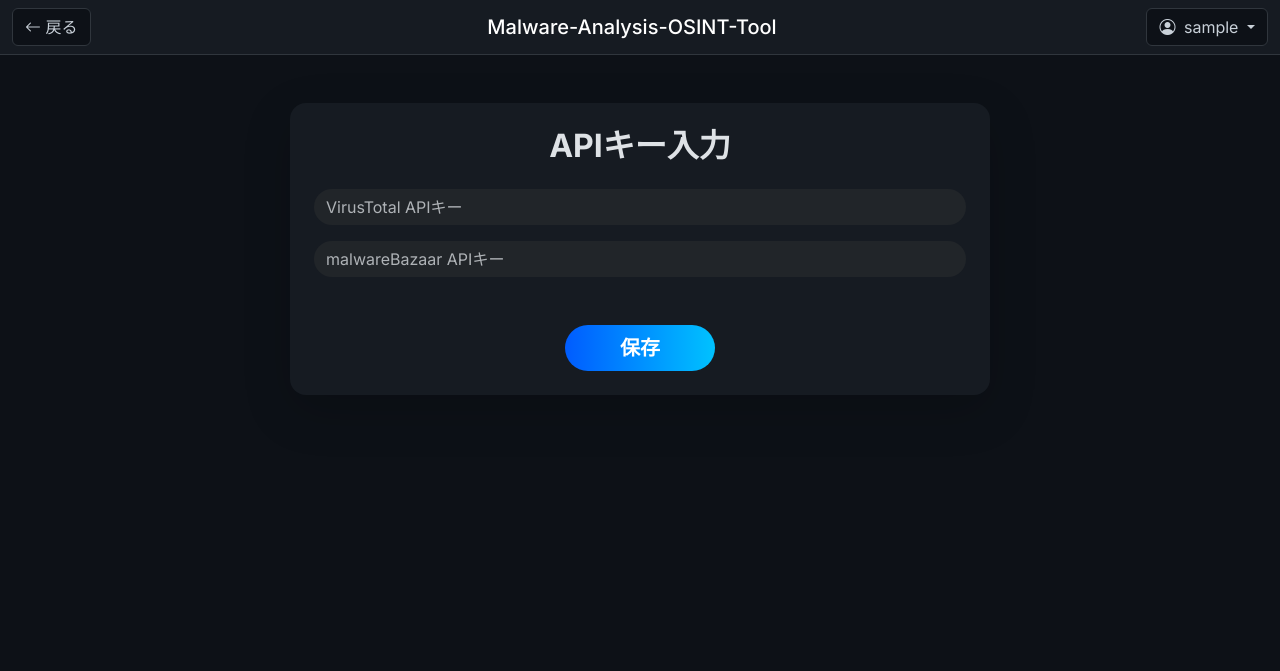
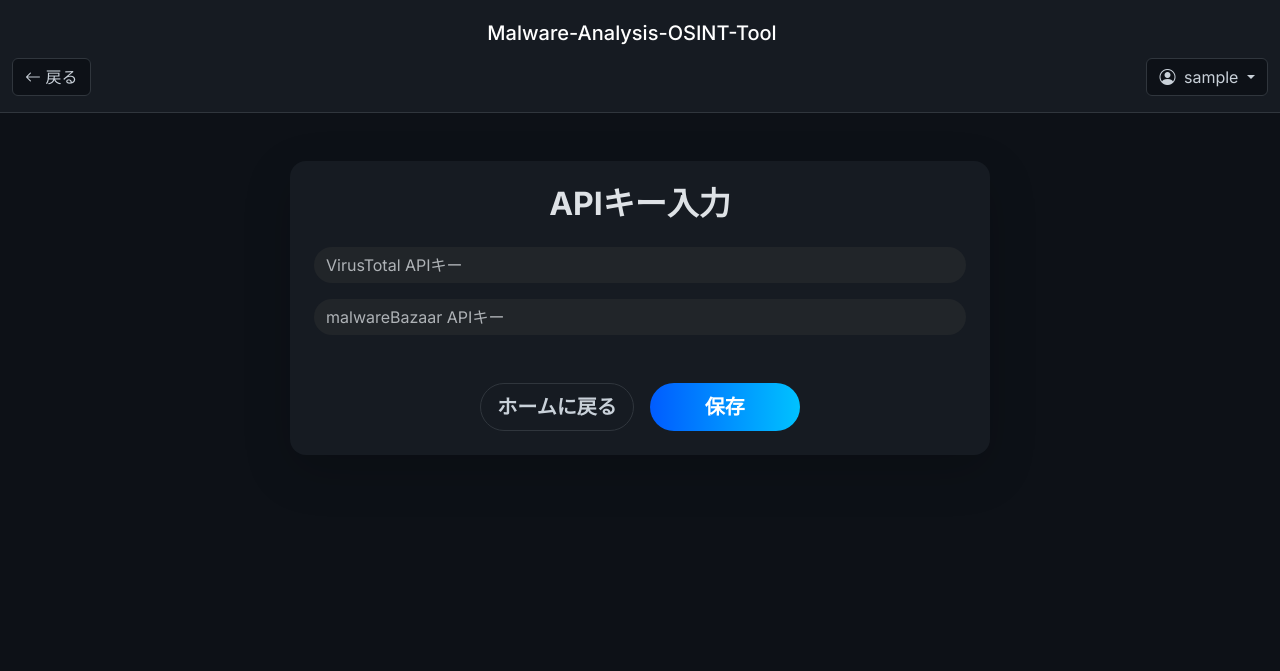
Before and after one commit to kosuke222/-----3, a Flask app: page /api_key in a window 1280 px wide. Shown: the top 671 px of the page. Run offline with Flask 3, Linux system fonts and the light colour scheme; the visitor is signed in with stand-in values (Sample User, id 1); parts of the project's set-up code (start-up, migrations or seed data) failed here and were passed over; some libraries are stand-ins or nearby versions.

Commit message:
いくつかの機能修正

```diff
--- a/app_flask/app.py
+++ b/app_flask/app.py
@@ -148,6 +148,9 @@
             print(f"VirusTotal APIのリクエスト制限に達しました。")
             wait_until_utc_midnight()
             return get_virustotal_data(sha256_hash)
+        elif files_response.status_code == 401 or files_response.status_code == 403:
+            flash("VirusTotalのAPIキーが無効または権限がありません。APIキー設定を確認してください。", "danger")
+            return None, None
 
         files_response.raise_for_status()
         files_data = files_response.json()
@@ -779,6 +782,11 @@
             (User.username == user) | (User.email == email)
         ).first()
 
+        # ユーザー名の文字数チェック
+        if len(user) > 20:
+            flash("ユーザー名は20文字以内で入力してください。", "danger")
+            return redirect(url_for("signup"))
+
         if existing_user:
             flash("このユーザー名またはメールアドレスは既に登録されています。", "warning")
             return redirect(url_for("signup"))
@@ -901,8 +909,14 @@
         db.session.commit()
 
         flash("APIキーが保存されました。", "success")
-        return redirect(url_for('api_key'))
-    return render_template('api_key.html')
+        return redirect(url_for('home'))
+
+    is_key_registered = False
+    if current_user.virustotal_api_key and current_user.malwarebazaar_api_key:
+        is_key_registered = True
+
+    return render_template('api_key.html', is_key_registered=is_key_registered)
+
 
 # G-009 レポート作成画面
 @app.route('/create_report', methods=['GET', 'POST'])
--- a/app_flask/templates/api_key.html
+++ b/app_flask/templates/api_key.html
@@ -18,11 +18,29 @@
         opacity: 0.75;
         transition: opacity 0.3s ease;
     }
+
+    .btn-custom-secondary {
+        background-color: var(--custom-dark-2);
+        border: 1px solid var(--custom-border);
+        color: var(--custom-text);
+        transition: all 0.3s ease;
+    }
+
+    .btn-custom-secondary:hover {
+        background-color: var(--custom-border);
+        color: white;
+    }
 </style>
 
 <div class="container mt-4">
     <div class="card bg-custom-dark-2 border-0 shadow-lg p-4 rounded-4 mx-auto" style="width: 100%; max-width: 700px;">
         <h2 class="text-center fw-bold mb-4"> APIキー入力</h2>
+
+        {% if is_key_registered %}
+        <div class="alert alert-success text-center" role="alert">
+            APIキーはすでに登録済みです。
+        </div>
+        {% endif %}
 
         <form method="POST" action="{{ url_for('api_key') }}">
             <!-- VirusTotal APIキー -->
@@ -39,13 +57,14 @@
 
             <!-- 登録ボタン -->
 
-             <div class="row">
-                <div class="col-auto mx-auto">
-                    <button type="submit" class="btn btn-lg rounded-pill text-white fw-bold"
-                            style="background: linear-gradient(90deg, #005CFF 0%, #00C2FF 100%); min-width: 150px; border: none; outline: none;">
-                        保存
-                    </button>
-                </div>
+             <div class="d-flex justify-content-center gap-3">
+                <a href="{{ url_for('home') }}" class="btn btn-lg rounded-pill fw-bold btn-custom-secondary" style="min-width: 150px;">
+                    ホームに戻る
+                </a>
+                <button type="submit" class="btn btn-lg rounded-pill text-white fw-bold"
+                        style="background: linear-gradient(90deg, #005CFF 0%, #00C2FF 100%); min-width: 150px; border: none; outline: none;">
+                    保存
+                </button>
             </div>
         </form>
 
--- a/app_flask/templates/base.html
+++ b/app_flask/templates/base.html
@@ -67,8 +67,12 @@
     <header class="bg-custom-dark-2 border-bottom border-custom sticky-top">
         {% block header %}
 <nav class="navbar">
-            <div class="container-fluid position-relative d-flex justify-content-between">
+    <div class="container-fluid d-flex flex-column align-items-center py-2">
+        <a class="navbar-brand mb-2 h1 fs-5" href="{{ url_for('home') }}">
+            {% block header_title %}Malware-Analysis-OSINT-Tool{% endblock %}
+        </a>
 
+        <div class="d-flex justify-content-between w-100">
             <div>
                 {% if show_back_button %}
                 <button onclick="history.back()" class="btn btn-logout">
@@ -76,13 +80,7 @@
                 </button>
                 {% endif %}
             </div>
-
-                <div class="position-absolute top-50 start-50 translate-middle">
-                    <a class="navbar-brand mb-0 h1 fs-5" href="{{ url_for('home') }}">
-                        {% block header_title %}Malware-Analysis-OSINT-Tool{% endblock %}
-                    </a>
-                </div>
-
+            <div>
                 {% if current_user.is_authenticated %}
                 <div class="dropdown">
                     <button class="btn btn-logout dropdown-toggle" type="button" id="userMenu" data-bs-toggle="dropdown" aria-expanded="false">
@@ -94,7 +92,11 @@
                         <li><a class="dropdown-item" href="{{ url_for('logout') }}">ログアウト</a></li>
                     </ul>
                 </div>
+                {% else %}
+                <a href="{{ url_for('login') }}" class="btn btn-logout">ログイン</a>
                 {% endif %}
+            </div>
+        </div>
     </div>
 </nav>
 {% endblock %}
--- a/app_flask/templates/create_report.html
+++ b/app_flask/templates/create_report.html
@@ -6,9 +6,6 @@
 レポート作成
 {% endblock %}
 
-{% block header_title %}
-マルウェア解析ツール
-{% endblock %}
 
 {% block content %}
 <div class="row justify-content-center pt-4">
--- a/app_flask/templates/report_detail.html
+++ b/app_flask/templates/report_detail.html
@@ -18,10 +18,7 @@
             </div>
         </div>
 
-        <div class="d-flex justify-content-between">
-            <a href="{{ url_for('create_report') }}" class="btn btn-secondary">
-                <i class="fas fa-arrow-left"></i> 別のレポートを作成
-            </a>
+        <div class="d-flex justify-content-center">
             <a href="{{ url_for('report_list') }}" class="btn btn-primary">
                 レポート一覧へ
             </a>
--- a/app_flask/templates/signup.html
+++ b/app_flask/templates/signup.html
@@ -13,8 +13,8 @@
         <form method="POST" action="{{ url_for('signup') }}">
             <!-- ユーザー名 -->
             <div class="mb-3">
-                <input type="user" name="user" class="form-control form-control-lg rounded-pill bg-dark text-white border-0"
-                       placeholder="ユーザー名" required>
+                <input type="text" name="user" class="form-control form-control-lg rounded-pill bg-dark text-white border-0"
+                       placeholder="ユーザー名" maxlength="20" required>
             </div>
 
             <!-- パスワード -->
```
Lines whose indentation alone changed are shown as unchanged.
